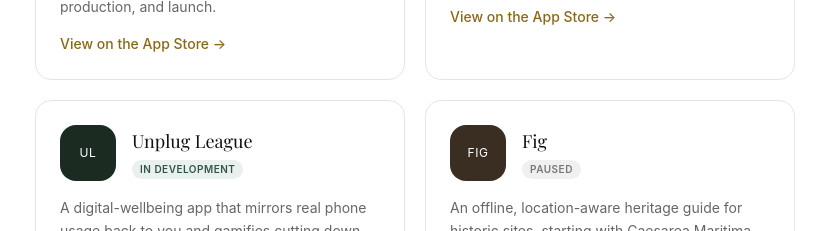
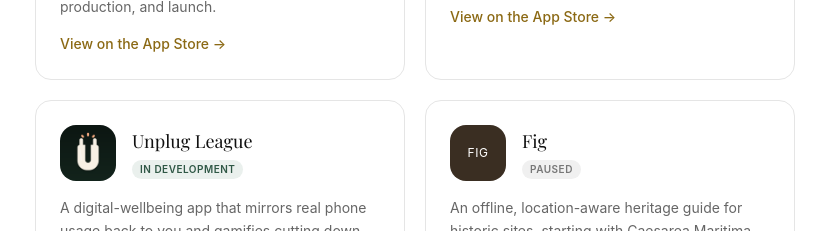
Before and after one commit to noammaman/althia-web, a Next.js app: page /noammaman in a window 1280 px wide. Shown: the part 1300-1531 px from the top of the page, without its empty margins (225-1051 px from the left). Built offline with nearby package versions, Linux system fonts and the light colour scheme; a web font is replaced by a local one.

Commit message:
Use real Unplug League app icon instead of monogram
Pulled the actual AppIcon-1024.png from the UnplugLeague Xcode
project's asset catalog.

```diff
--- a/app/noammaman/ProjectsGrid.tsx
+++ b/app/noammaman/ProjectsGrid.tsx
@@ -45,8 +45,7 @@
     description: 'A digital-wellbeing app that mirrors real phone usage back to you and gamifies cutting down — a league, challenges, and a daily score.',
     href: '/unplugleague',
     linkLabel: 'See the project',
-    monogram: 'UL',
-    monogramBg: '#1C2B22',
+    logo: '/logos/unplugleague-logo.png',
   },
   {
     name: 'Fig',
```
Also changed, not shown: public/logos/unplugleague-logo.png (added).
